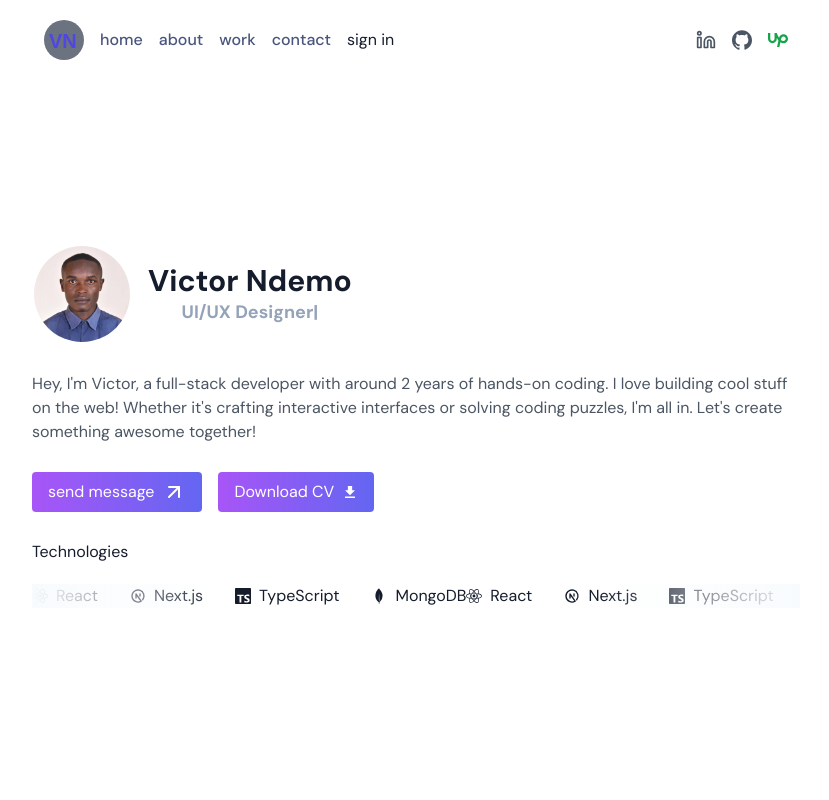
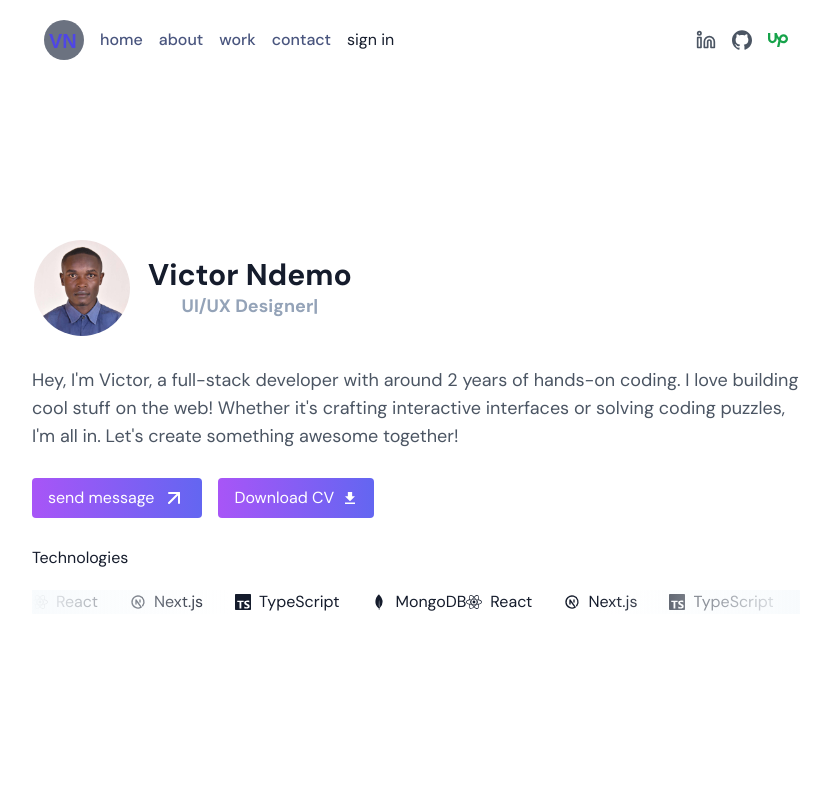
Before and after one commit to tchamp295/portfolio, a Next.js app: page / in a window 1280 px wide. Shown: the top 800 px of the page, without its empty margins (224-1053 px from the left). Built offline with nearby package versions, Linux system fonts and the light colour scheme; a web font is replaced by a local one.

Commit message:
refining ui

```diff
--- a/src/components/Hero.jsx
+++ b/src/components/Hero.jsx
@@ -37,7 +37,7 @@ const HeroSection = () => {
           </div>
         </div>
 
-        <p className="text-sm md:text-base text-gray-600 my-7 ">
+        <p className="text-base md:text-lg text-gray-600 my-7 ">
           Hey, I&apos;m Victor, a full-stack developer with around 2 years of
           hands-on coding. I love building cool stuff on the web! Whether it&apos;s
           crafting interactive interfaces or solving coding puzzles, I&apos;m all in.
```
